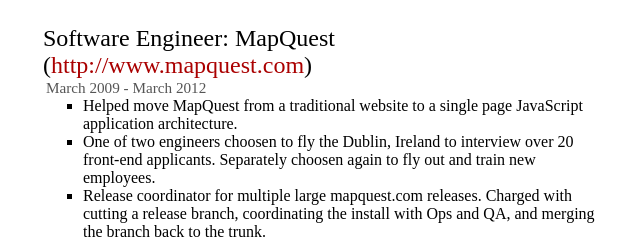
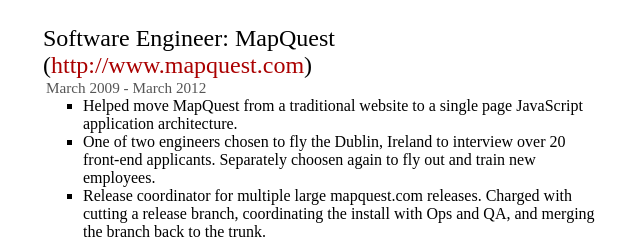
Before and after one commit to adamrisser/resume, a plain HTML site: page index.html in a window 1280 px wide. Shown: the part 946-1184 px from the top of the page, 357-997 px from the left. Drawn offline with Linux system fonts and the light colour scheme.

Commit message:
spelling

```diff
--- a/index.html
+++ b/index.html
@@ -54,7 +54,7 @@
         <h3>March 2009 - March 2012</h3>
         <ul>
             <li>Helped move MapQuest from a traditional website to a single page JavaScript application architecture.</li>
-            <li>One of two engineers choosen to fly the Dublin, Ireland to interview over 20 front-end applicants. Separately choosen again to fly out and train new employees.</li>
+            <li>One of two engineers chosen to fly the Dublin, Ireland to interview over 20 front-end applicants. Separately choosen again to fly out and train new employees.</li>
             <li>Release coordinator for multiple large mapquest.com releases. Charged with cutting a release branch, coordinating the install with Ops and QA, and merging the branch back to the trunk.</li>
             <li>Winner of 2nd annual Hack days event. Part of a 2 day team that created a 3D WebGL bike routing site that utilized open street map data.</li>
             <li>Front end development lead for MQVibe.  Help craft walkscore algorithm and architecture for the front end (Play Framework, BackboneJS, UnderscoreJS).</li>
```
